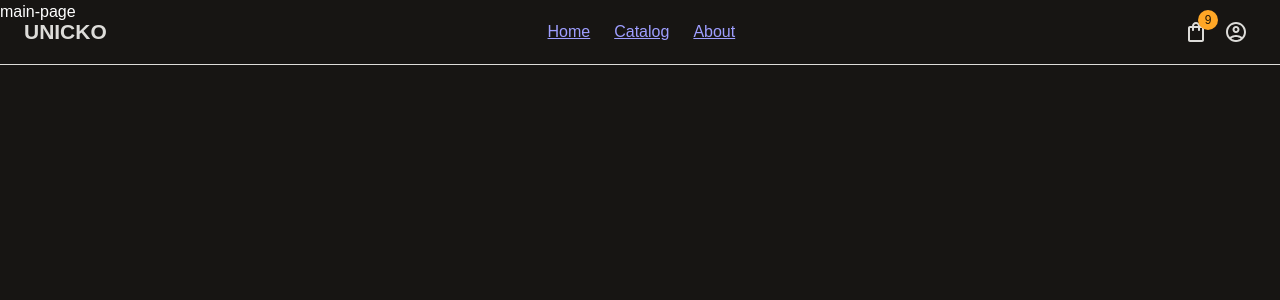
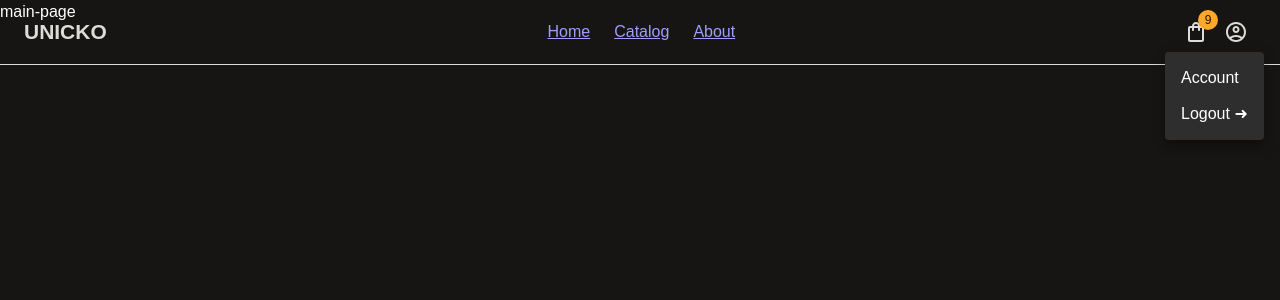
Before and after one commit to IlinJoy/e-commerce-application, a React (Vite) app: page / in a window 1280 px wide. Both pictures are taken after a click on the button 1236 px from the left and 32 px from the top of the page. Shown: the top 300 px of the page. Built offline with nearby package versions, Linux system fonts and the light colour scheme.

Commit message:
feat: implement a header with navigation handling

```diff
--- /dev/null
+++ b/src/components/header-menu/header-menu.tsx
@@ -0,0 +1,42 @@
+import type { RoutePath } from '@/router/routes';
+import type { NavigateFunction } from 'react-router';
+import type { Dispatch, SetStateAction } from 'react';
+import { ROUTES } from '@/router/routes';
+import { AccountCircleOutlined } from '@mui/icons-material';
+import { IconButton, Menu, MenuItem } from '@mui/material';
+import { useState, type MouseEvent } from 'react';
+
+type HeaderMenuProps = {
+  navigate: NavigateFunction;
+  setAuth: Dispatch<SetStateAction<boolean>>;
+};
+
+export function HeaderMenu({ navigate, setAuth }: HeaderMenuProps) {
+  const [anchorEl, setAnchorEl] = useState<null | HTMLElement>(null);
+
+  const handleOpen = (event: MouseEvent<HTMLElement>) => {
+    setAnchorEl(event.currentTarget);
+  };
+
+  const handleLogout = () => {
+    setAuth(false);
+    handleNavigate(ROUTES.MAIN);
+  };
+
+  const handleNavigate = (route: RoutePath) => {
+    setAnchorEl(null);
+    void navigate(route);
+  };
+
+  return (
+    <>
+      <IconButton color="primary" onClick={handleOpen}>
+        <AccountCircleOutlined />
+      </IconButton>
+      <Menu anchorEl={anchorEl} onClose={() => setAnchorEl(null)} open={!!anchorEl}>
+        <MenuItem onClick={() => handleNavigate(ROUTES.ACCOUNT)}>Account</MenuItem>
+        <MenuItem onClick={handleLogout}>Logout ➜</MenuItem>
+      </Menu>
+    </>
+  );
+}
--- a/src/components/header/header.tsx
+++ b/src/components/header/header.tsx
@@ -1,22 +1,22 @@
-import { AppBar, Container, Toolbar, Typography } from '@mui/material';
+import { AppBar, Container, Toolbar } from '@mui/material';
+import { HeaderButtonGroup } from './ui/header-button-group';
+import { Navigation } from './ui/navigation';
+import { useNavigate } from 'react-router';
+import { useState } from 'react';
+import { Logo } from './ui/logo';
 import styles from './header.module.scss';
-import { HeaderButtonGroup } from './ui/header-button-group';
-import { Navigation } from './ui/header-menu';
-import { useNavigate } from 'react-router';
-import { ROUTES } from '@/router/routes';
 
 export function Header() {
+  const [auth, setAuth] = useState(true);
   const navigate = useNavigate();
 
   return (
     <AppBar elevation={0} className={styles.bar}>
       <Container>
         <Toolbar disableGutters>
-          <Typography variant="h5" component={'a'} onClick={() => void navigate(ROUTES.MAIN)} className={styles.logo}>
-            UNICKO
-          </Typography>
-          <Navigation />
-          <HeaderButtonGroup />
+          <Logo navigate={navigate} />
+          <Navigation auth={auth} />
+          <HeaderButtonGroup navigate={navigate} auth={auth} setAuth={setAuth} />
         </Toolbar>
       </Container>
     </AppBar>
--- a/src/components/header/ui/header-button-group.tsx
+++ b/src/components/header/ui/header-button-group.tsx
@@ -1,7 +1,16 @@
-import { AccountCircleOutlined, ShoppingBagOutlined } from '@mui/icons-material';
+import { ShoppingBagOutlined } from '@mui/icons-material';
 import { Badge, IconButton, Stack } from '@mui/material';
+import type { NavigateFunction } from 'react-router';
+import type { Dispatch, SetStateAction } from 'react';
+import { HeaderMenu } from '../../header-menu/header-menu';
 
-export function HeaderButtonGroup() {
+type HeaderMenuProps = {
+  navigate: NavigateFunction;
+  setAuth: Dispatch<SetStateAction<boolean>>;
+  auth: boolean;
+};
+
+export function HeaderButtonGroup({ navigate, setAuth, auth }: HeaderMenuProps) {
   return (
     <Stack direction={'row'} sx={{ flexGrow: 1, justifyContent: 'flex-end' }}>
       <IconButton color="primary">
@@ -9,9 +18,7 @@ export function HeaderButtonGroup() {
           <ShoppingBagOutlined />
         </Badge>
       </IconButton>
-      <IconButton color="primary">
-        <AccountCircleOutlined />
-      </IconButton>
+      {auth && <HeaderMenu navigate={navigate} setAuth={setAuth} />}
     </Stack>
   );
 }
--- /dev/null
+++ b/src/components/header/ui/logo.tsx
@@ -0,0 +1,12 @@
+import { ROUTES } from '@/router/routes';
+import { Typography } from '@mui/material';
+import type { NavigateFunction } from 'react-router';
+import styles from '../header.module.scss';
+
+export function Logo({ navigate }: { navigate: NavigateFunction }) {
+  return (
+    <Typography variant="h5" component={'a'} onClick={() => void navigate(ROUTES.MAIN)} className={styles.logo}>
+      UNICKO
+    </Typography>
+  );
+}
--- a/src/components/header/ui/header-menu.tsx
+++ b/src/components/header/ui/navigation.tsx
@@ -4,14 +4,17 @@ import { NavLink } from 'react-router';
 import clsx from 'clsx';
 import { ROUTES } from '@/router/routes';
 
-export function Navigation() {
-  const pages = ['Home', 'Catalog', 'About'];
+export function Navigation({ auth }: { auth: boolean }) {
+  const baseLinks = ['Home', 'Catalog', 'About'];
+  const authenticationLinks = ['Login', 'Registration'];
+  const headerLinks = auth ? baseLinks : [...baseLinks, ...authenticationLinks];
+
   return (
     <Stack component={'nav'} direction={'row'} spacing={3}>
-      {pages.map((page) => (
+      {headerLinks.map((page) => (
         <NavLink
           key={page}
-          to={page === 'Home' ? ROUTES.MAIN : page.toUpperCase()}
+          to={page === 'Home' ? ROUTES.MAIN : page.toLowerCase()}
           className={({ isActive }) => clsx(styles.navLink, { [styles.active]: isActive })}
         >
           {page}
--- a/src/router/routes.ts
+++ b/src/router/routes.ts
@@ -4,5 +4,8 @@ export const ROUTES = {
   REGISTRATION: 'registration',
   CATALOG: 'catalog',
   ABOUT: 'about',
+  ACCOUNT: 'account',
   NOT_FOUND: '*',
 } as const;
+
+export type RoutePath = (typeof ROUTES)[keyof typeof ROUTES];
```
